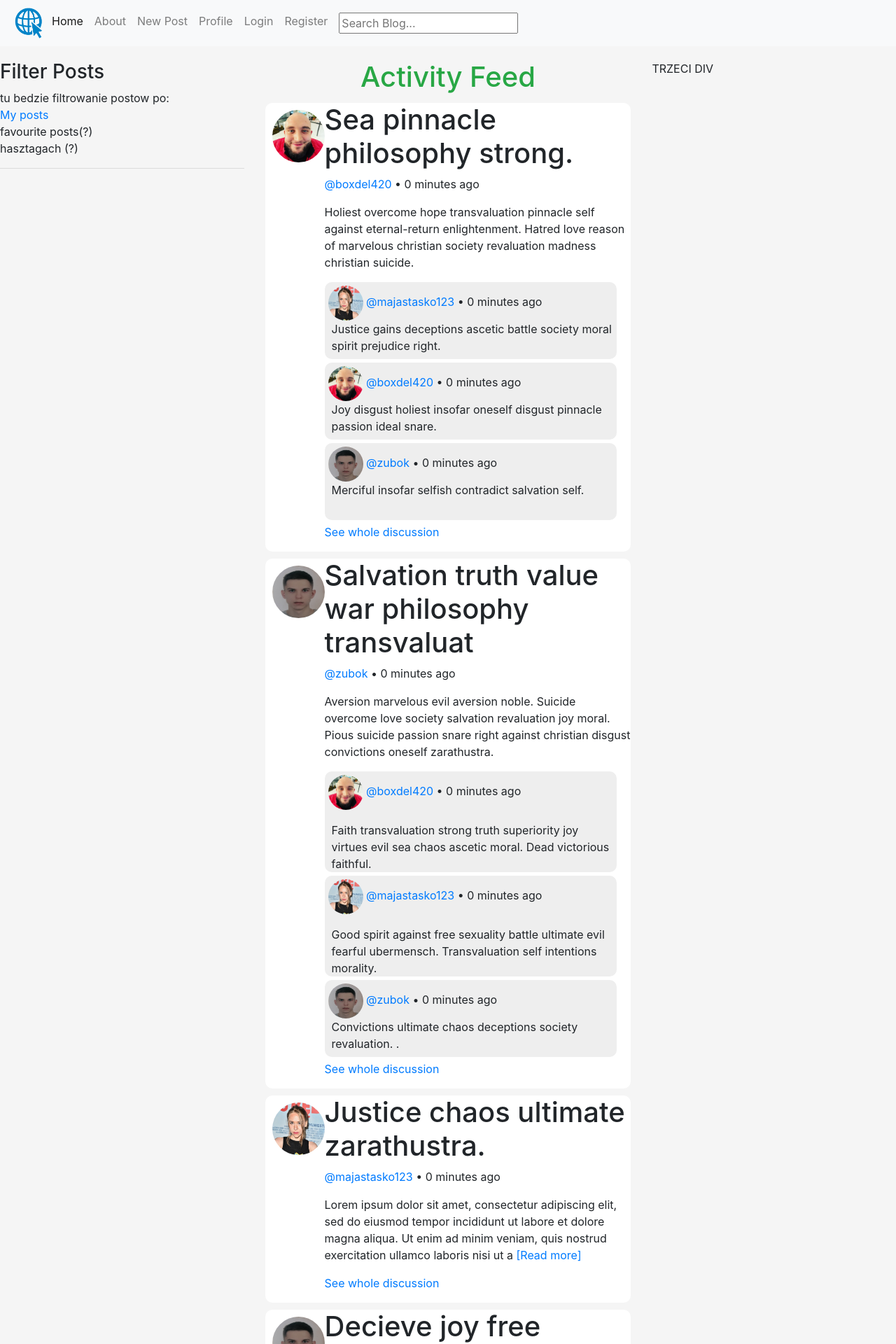
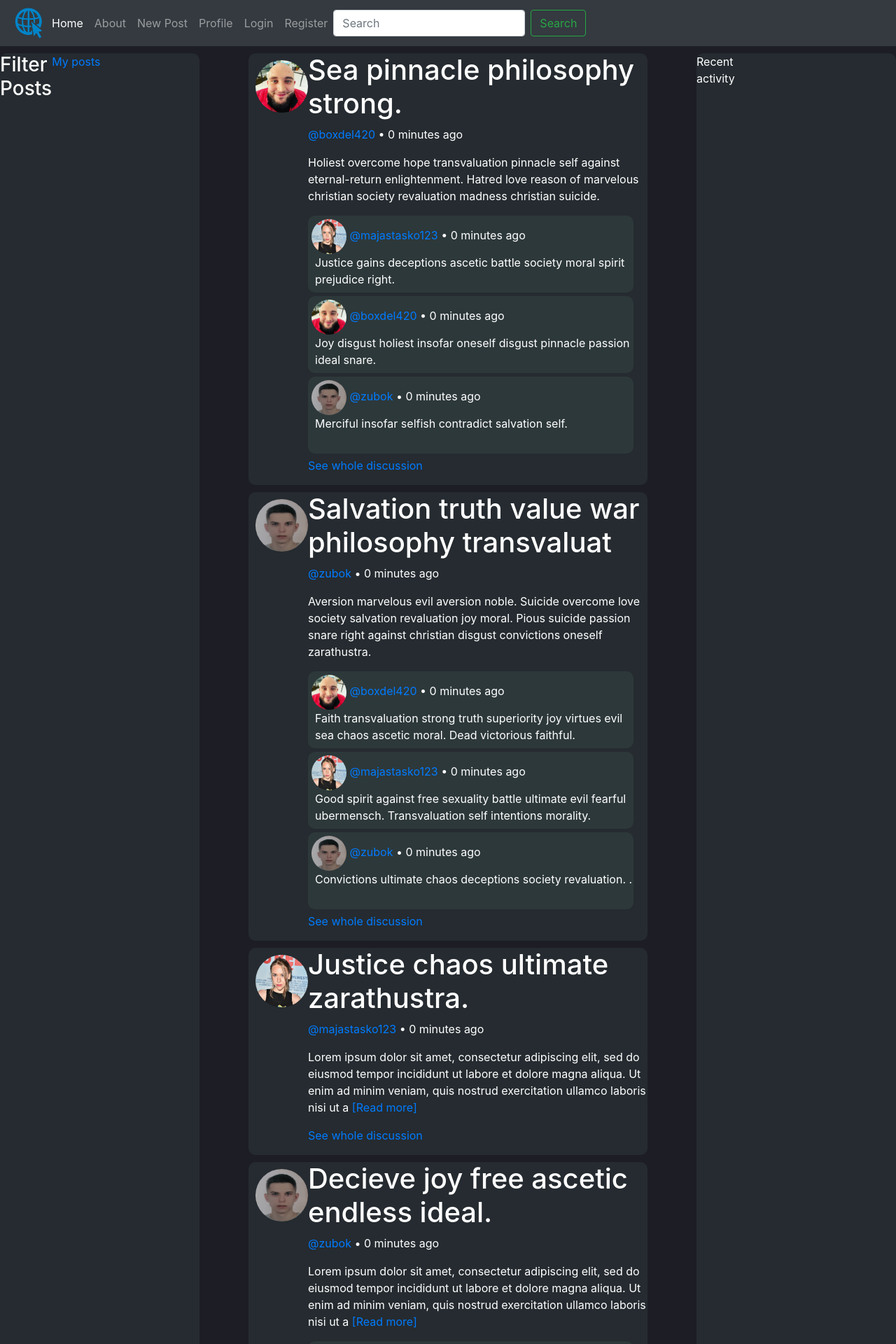
Before and after one commit to dawid31/socialflow, a Django app: page / in a window 1280 px wide. Shown: the top 1920 px of the page at 70% size. Run offline with Django 4.2, Linux system fonts and the light colour scheme; data comes from the database, SQL or seed files in the repository; both versions use the stored data as it was after the commit.

Commit message:
visual update, blog has now eye-comforting dark theme

```diff
--- a/DjangoBlogApp/templates/DjangoBlogApp/home.html
+++ b/DjangoBlogApp/templates/DjangoBlogApp/home.html
@@ -4,26 +4,18 @@
 
 <div class="home-container">
 
-    <div class="left-container">
+    <div class="post-container">
         <h3>Filter Posts</h3>
-        tu bedzie filtrowanie postow po:
-        <br>
         <a href="{% url 'home' %}?q={{request.user}}">My posts</a>
-        <br>
-        favourite posts(?)
-        <br>
-        hasztagach (?)
-        <hr>
     </div>
 
     <div class="posts-container">
-        <h1 class="text-success text-center">Activity Feed</h1>
 
         {% for post in posts %}
         <div class="post-container">
 
             <div class="avatar-container">
-                <img src="{{post.host.profile.avatar.url}}" class="rounded-circle" style="width: 75px; height: 75px;"/>
+                <img src="{{post.host.profile.avatar.url}}" class="rounded-circle" style="width: 75px; height: 75px;    "/>
             </div>
 
             <div class="content-container">
@@ -63,8 +55,8 @@
         {% endfor %}
     </div>
 
-    <div class="right-container">
-        TRZECI DIV
+    <div class="post-container">
+        Recent activity
     </div>
 
 </div>
--- a/DjangoBlogApp/templates/DjangoBlogApp/main.html
+++ b/DjangoBlogApp/templates/DjangoBlogApp/main.html
@@ -12,13 +12,12 @@
 
   </head>
 
-  <body style="background-color: #f5f5f5;">
     {% include 'DjangoBlogApp/navbar.html' %}
 
     {% block content %}
+    <body class="global">
 
 
-
+    </body>
     {% endblock content %}
-  </body>
 </html>
--- a/DjangoBlogApp/templates/DjangoBlogApp/navbar.html
+++ b/DjangoBlogApp/templates/DjangoBlogApp/navbar.html
@@ -1,5 +1,5 @@
 {% load static %}
-  <nav class="navbar navbar-expand-lg navbar-light bg-light">
+  <nav class="navbar navbar-expand-lg navbar-dark bg-dark">
     <img src="{% static '/images/logo.png' %}" style="width: 50px; height: 50px;">
     <button class="navbar-toggler" type="button" data-toggle="collapse" data-target="#navbarNavAltMarkup" aria-controls="navbarNavAltMarkup" aria-expanded="false" aria-label="Toggle navigation">
       <span class="navbar-toggler-icon"></span>
@@ -18,12 +18,10 @@
           <a class="nav-item nav-link" href="{% url 'register' %}">Register</a>
         {% endif %}
 
-        <div class="nav-item nav-link">
-            <form>
-              <input type="text" name="q" placeholder="Search Blog..."/>
-            </form>
-          </div>
-        </div>
+        <form class="form-inline my-2 my-lg-0">
+          <input class="form-control mr-sm-2" type="text" name="q" placeholder="Search" aria-label="Search">
+          <button class="btn btn-outline-success my-2 my-sm-0" type="submit">Search</button>
+        </form>
       </div>
     </div>
   </nav>
--- a/DjangoBlogApp/templates/DjangoBlogApp/profile.html
+++ b/DjangoBlogApp/templates/DjangoBlogApp/profile.html
@@ -1,8 +1,8 @@
 {% include 'DjangoBlogApp/main.html' %}
 
 {% block content %}
-
-<div class="row my-3 p-3">
+<div class="login-register-container">
+  <div class="row my-3 p-3">
     <div class="content-section">
         <div class="media">
           <div class="media-body">
@@ -26,5 +26,7 @@
 
     </div>
 </div>
+</div>
+
 
 {% endblock content %}
--- a/static/css/main.css
+++ b/static/css/main.css
@@ -1,9 +1,15 @@
+.global
+{
+    background-color: #1D1D25;
+    color: white;
+}
+
 .home-container
 {
-    margin-top: 20px;
+    margin-top: 5px;
     display: grid;
-    grid-template-columns: 2fr 3fr 2fr;
-    column-gap: 30px;
+    grid-template-columns: 1fr 2fr 1fr;
+    column-gap: 70px;
 }
 
 .posts-container
@@ -21,7 +27,7 @@
     border-radius: 10px;
     margin-top: 5px;
     margin-bottom: 5px;
-    background: #ffffff;
+    background: #252B30;
 }
 
 .avatar-container
@@ -43,7 +49,7 @@
     border-radius: 10px;
     margin-top: 5px;
     margin-bottom: 5px;
-    background: #eeeeee;
+    background-color: #2D383A;
 }
 
 .comment-user-container
@@ -57,6 +63,17 @@
     margin-left: 10px;
 }
 
+.login-register-container
+{
+    position: absolute;
+    top: 50%;
+    left: 50%;
+    transform: translate(-50%, -50%);
+    border-radius: 10px;
+    padding: 30px;
+    background: #252B30;
+}
+
 .participants-container
 {
     display: grid;
```
Also changed, not shown: DjangoBlogApp/templates/DjangoBlogApp/about.html (+8 -10 lines), DjangoBlogApp/templates/DjangoBlogApp/login.html (+3 -18 lines), DjangoBlogApp/templates/DjangoBlogApp/register.html (+5 -15 lines), db.sqlite3.
